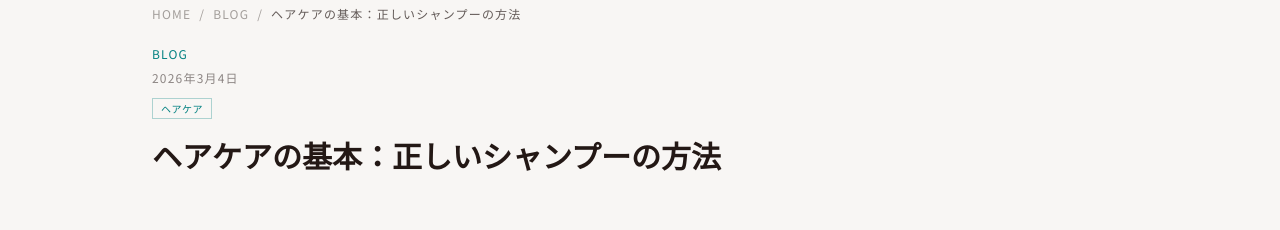
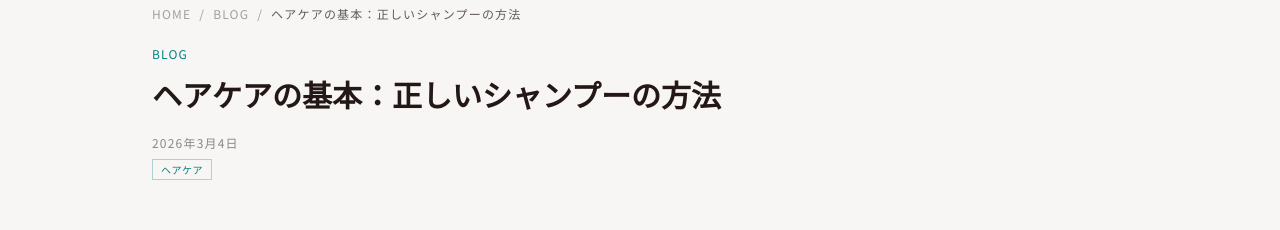
Before and after one commit to morinpic/teal-website, a Next.js app: page /blog/correct-shampooing in a window 1280 px wide. Shown: the part 130-360 px from the top of the page. Built offline with nearby package versions, Linux system fonts and the light colour scheme; no server answers.

Commit message:
トップページホバー統一・ブログタグ機能・詳細ページレイアウト改善 (#39-#44)

```diff
--- a/app/blog/[slug]/page.tsx
+++ b/app/blog/[slug]/page.tsx
@@ -72,11 +72,14 @@ export default async function BlogDetailPage({ params }: Props) {
           <p className="mb-2 text-xs tracking-widest text-teal-primary">
             BLOG
           </p>
-          <p className="mb-3 text-xs tracking-widest text-dark-text/50">
+          <h1 className="mb-4 text-2xl font-bold leading-relaxed text-dark-text lg:text-3xl">
+            {item.title}
+          </h1>
+          <p className="mb-2 text-xs tracking-widest text-dark-text/50">
             {publishedDate}
           </p>
           {item.tags && item.tags.length > 0 && (
-            <div className="flex flex-wrap gap-1.5 mb-3">
+            <div className="flex flex-wrap gap-1.5">
               {item.tags.map((t) => (
                 <Link
                   key={t}
@@ -88,9 +91,6 @@ export default async function BlogDetailPage({ params }: Props) {
               ))}
             </div>
           )}
-          <h1 className="text-2xl font-bold leading-relaxed text-dark-text lg:text-3xl">
-            {item.title}
-          </h1>
         </div>
       </div>
 
```
Also changed, not shown: 2 other files (tests, documents, lock files or other folders).
